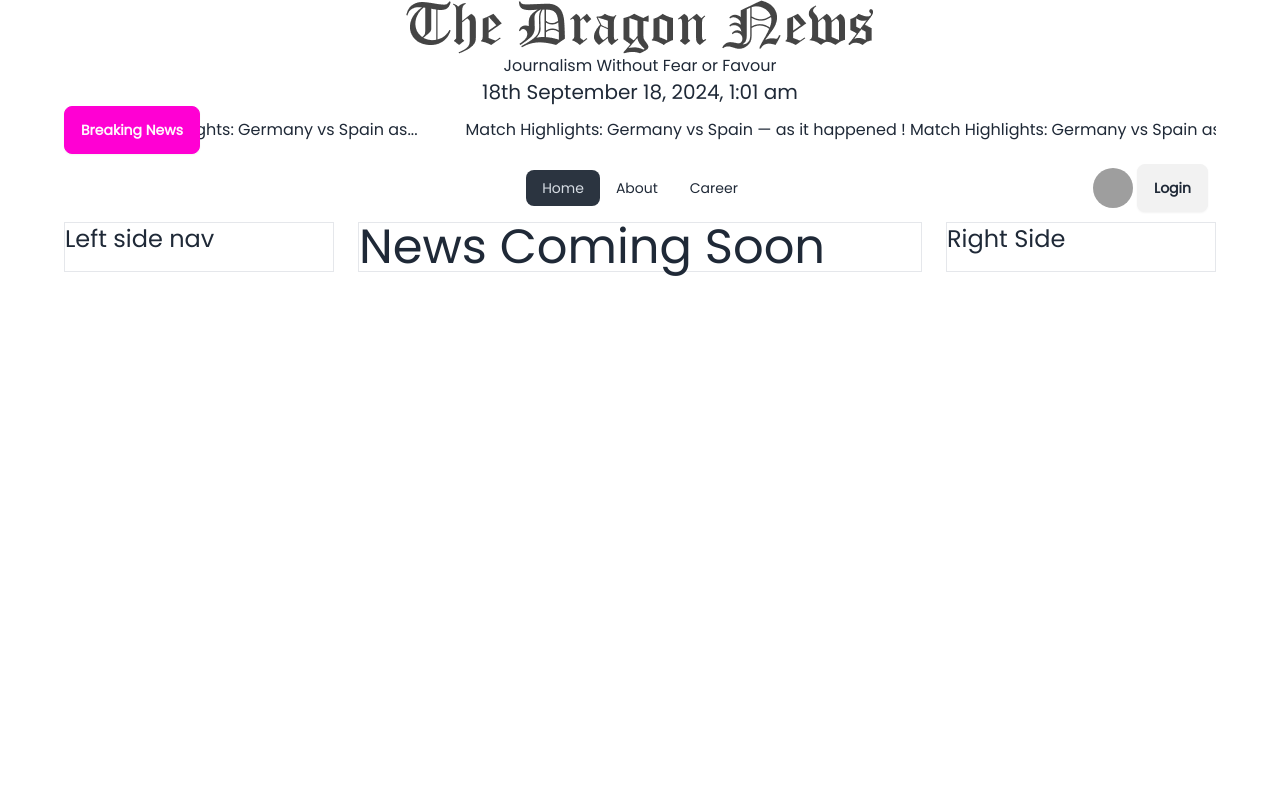
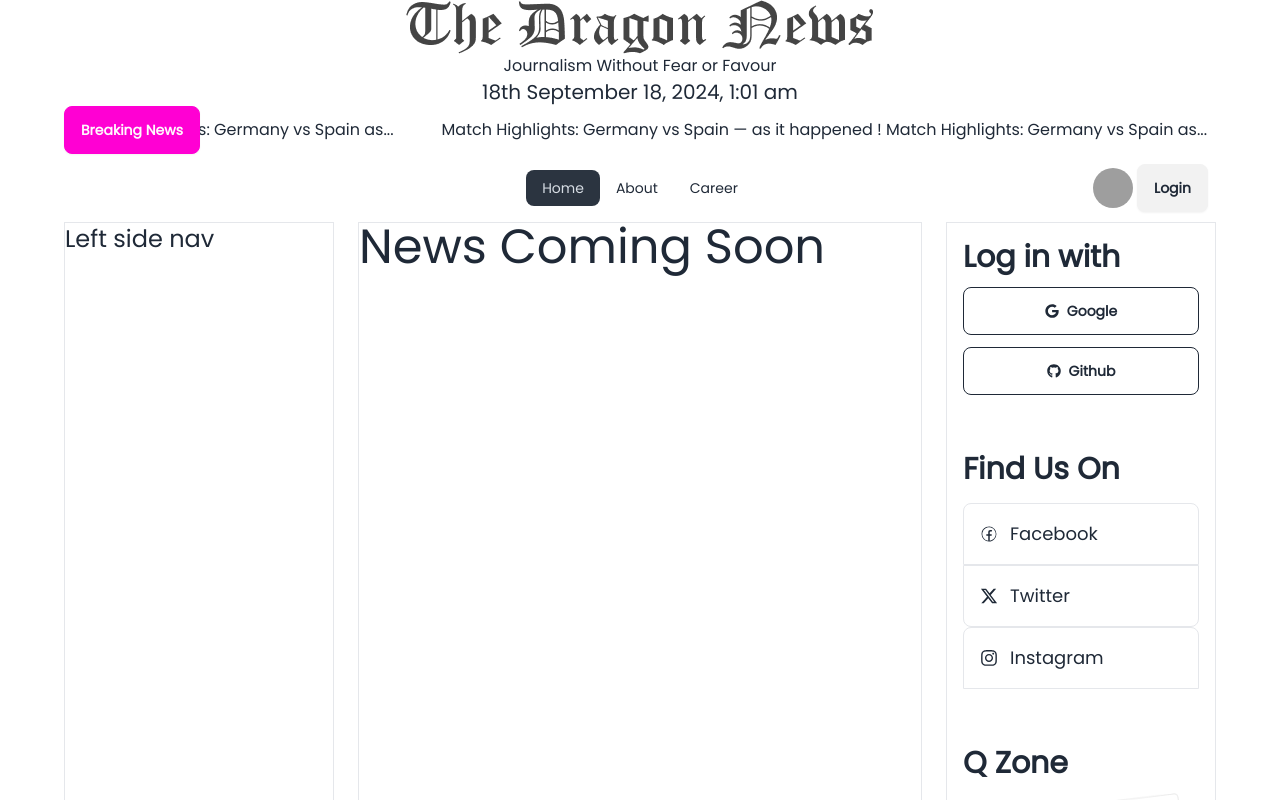
Before and after one commit to asifalam515/dragon_news_auth_react, a React (Vite) app: page / in a window 1280 px wide. Shown: the top 800 px of the page. Built offline with nearby package versions, Linux system fonts and the light colour scheme; grey boxes are pictures that could not be loaded.

Commit message:
right navigation done

```diff
--- a/package.json
+++ b/package.json
@@ -17,6 +17,7 @@
     "react": "^18.3.1",
     "react-dom": "^18.3.1",
     "react-fast-marquee": "^1.6.5",
+    "react-icons": "^5.3.0",
     "react-router-dom": "^6.26.2",
     "sort-by": "^1.2.0"
   },
--- a/src/pages/Shared/RightSideNav/RightSideNav.jsx
+++ b/src/pages/Shared/RightSideNav/RightSideNav.jsx
@@ -1,7 +1,62 @@
+import { FaGoogle } from "react-icons/fa";
+import { FaGithub } from "react-icons/fa";
+import { CiFacebook } from "react-icons/ci";
+import { FaXTwitter } from "react-icons/fa6";
+import { FaInstagram } from "react-icons/fa6";
+import qZone1 from "../../../assets/qZone1.png";
+import qZone2 from "../../../assets/qZone2.png";
+import qZone3 from "../../../assets/qZone3.png";
+
 const RightSideNav = () => {
   return (
     <div>
-      <h2 className="text-2xl">Right Side</h2>
+      <div className="p-4 space-y-3 mb-6">
+        <h2 className="text-3xl font-bold">Log in with </h2>
+        <button className="btn btn-outline w-full">
+          <FaGoogle />
+          Google
+        </button>
+        <button className="btn btn-outline w-full">
+          <FaGithub />
+          Github
+        </button>
+      </div>
+      {/* next section */}
+      <div className="p-4  mb-6">
+        <h2 className="text-3xl mb-4 font-bold">Find Us On </h2>
+        <a
+          href=""
+          className="p-4 flex text-lg items-center border rounded-t-lg"
+        >
+          {" "}
+          <CiFacebook className="mr-3" />
+          Facebook
+        </a>
+        <a
+          href=""
+          className="p-4 flex text-lg items-center border rounded-b-lg"
+        >
+          {" "}
+          <FaXTwitter className="mr-3" />
+          Twitter
+        </a>
+        <a
+          href=""
+          className="p-4 flex text-lg items-center border rounded-t-lg"
+        >
+          {" "}
+          <FaInstagram className="mr-3" />
+          Instagram
+        </a>
+      </div>
+
+      {/* Q zone */}
+      <div className="p-4 space-y-3 mb-6">
+        <h2 className="text-3xl font-bold">Q Zone </h2>
+        <img src={qZone1} alt="" />
+        <img src={qZone2} alt="" />
+        <img src={qZone3} alt="" />
+      </div>
     </div>
   );
 };
```
Also changed, not shown: 1 other file (tests, documents, lock files or other folders).
